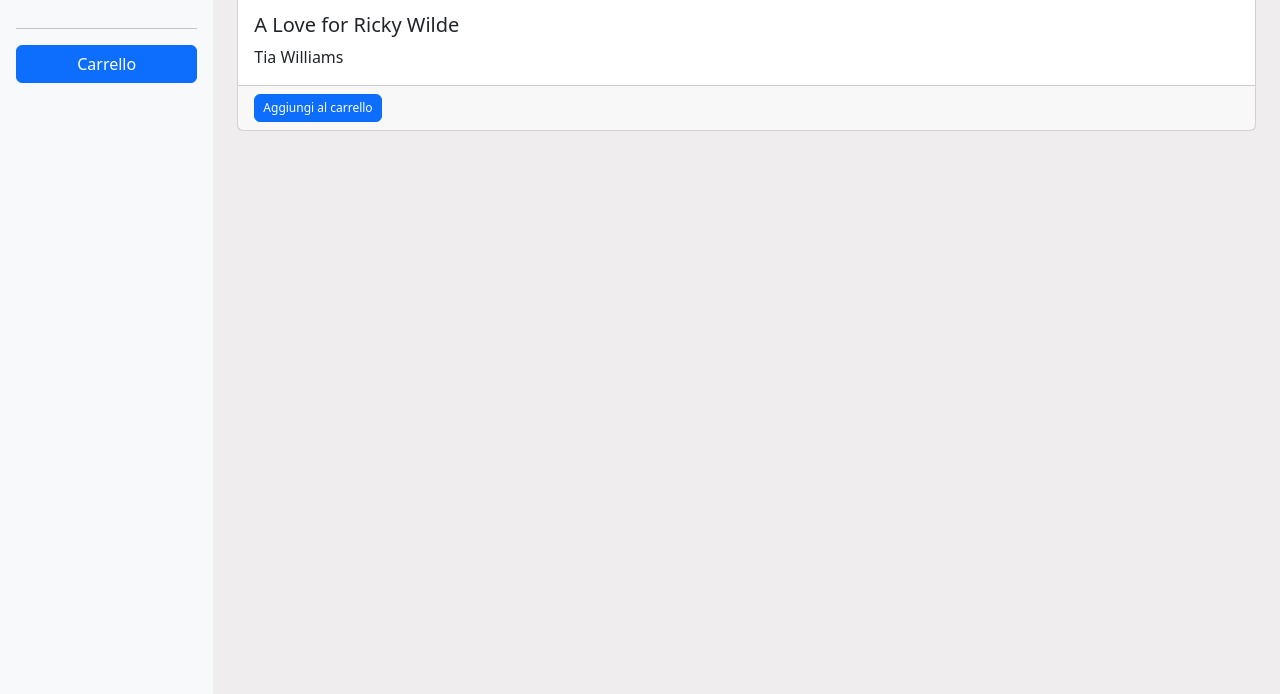
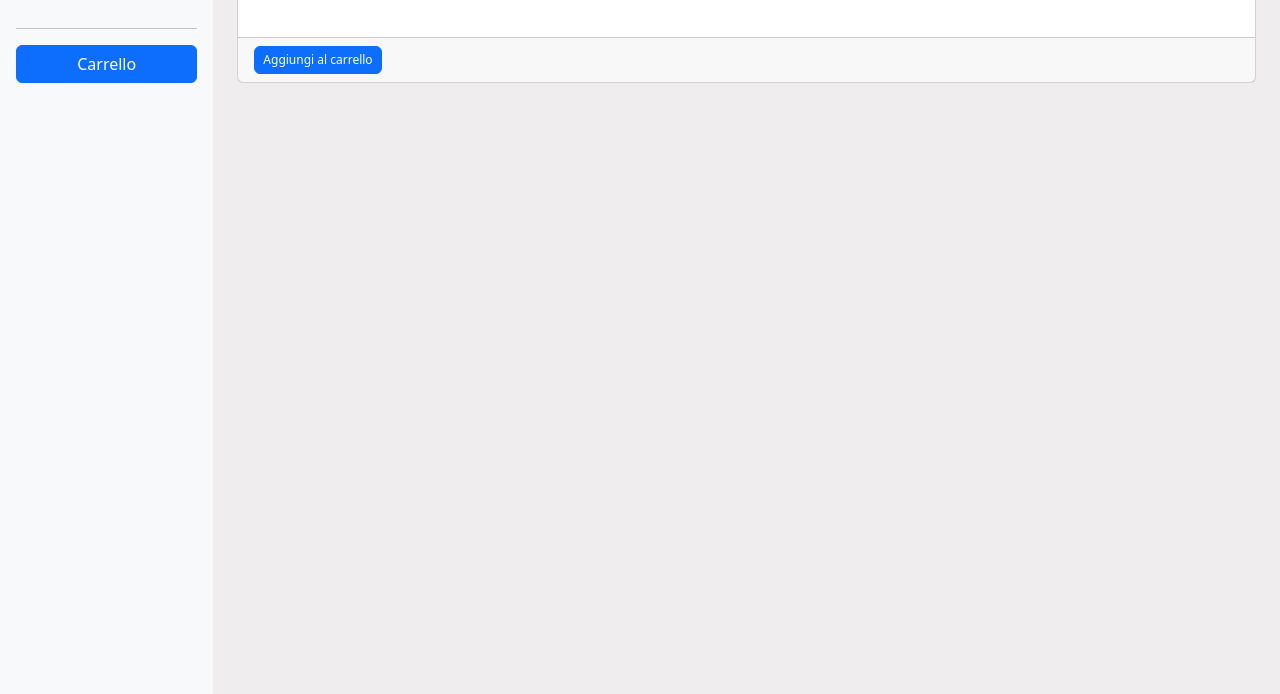
Before and after one commit to majoralpaca984/epicBooks, a plain HTML site: page index.html in a window 1280 px wide. Shown: the part 106-800 px from the top of the page. Drawn offline with nearby package versions, Linux system fonts and the light colour scheme; no server answers.

Commit message:
modifiche html

```diff
--- a/index.html
+++ b/index.html
@@ -35,8 +35,8 @@
       <div class="card h-100">
         <img src="" class="card-img-top" alt="Copertina Libro">
         <div class="card-body">
-          <h5 class="card-title">A Love for Ricky Wilde</h5>
-          <p class="card-text">Tia Williams</p>
+          <h5 class="card-title"></h5>
+          <p class="card-text"></p>
         </div>
         <div class="card-footer">
           <button type="button" class="btn btn-primary"
```
